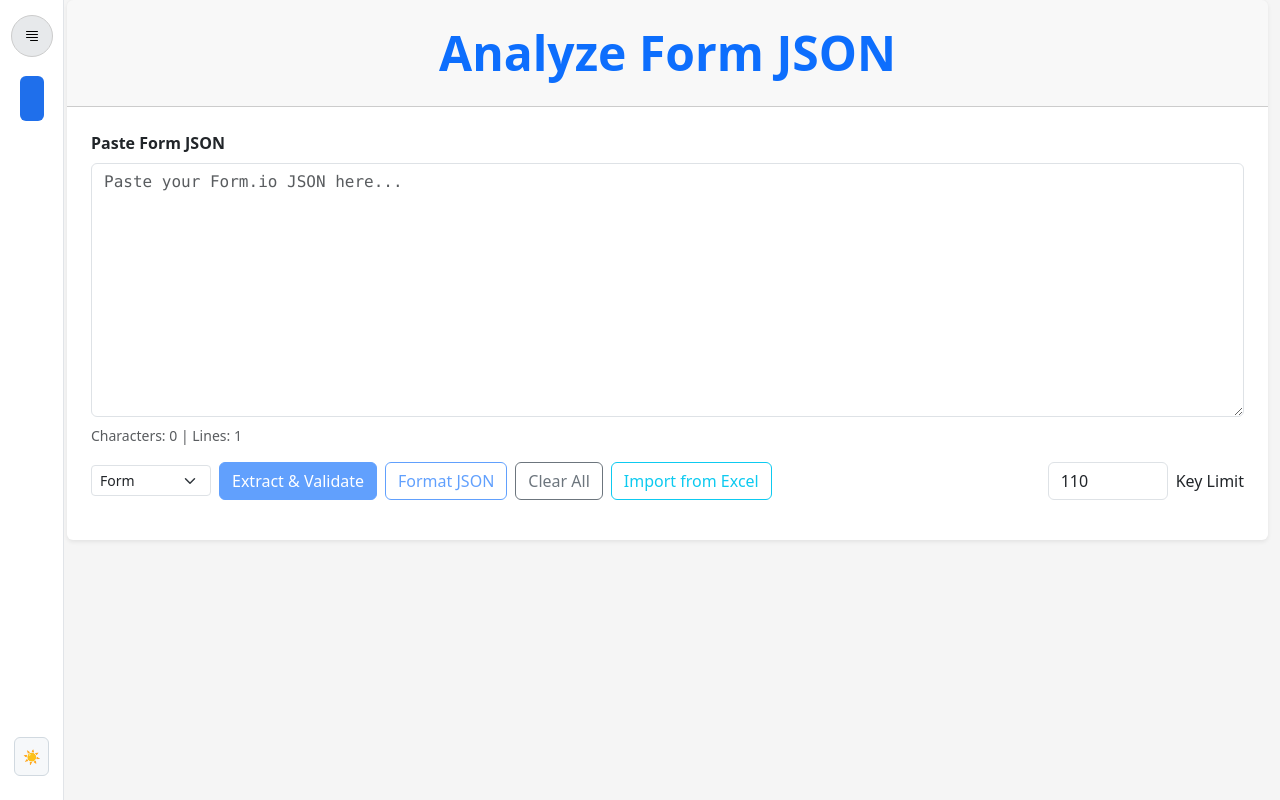
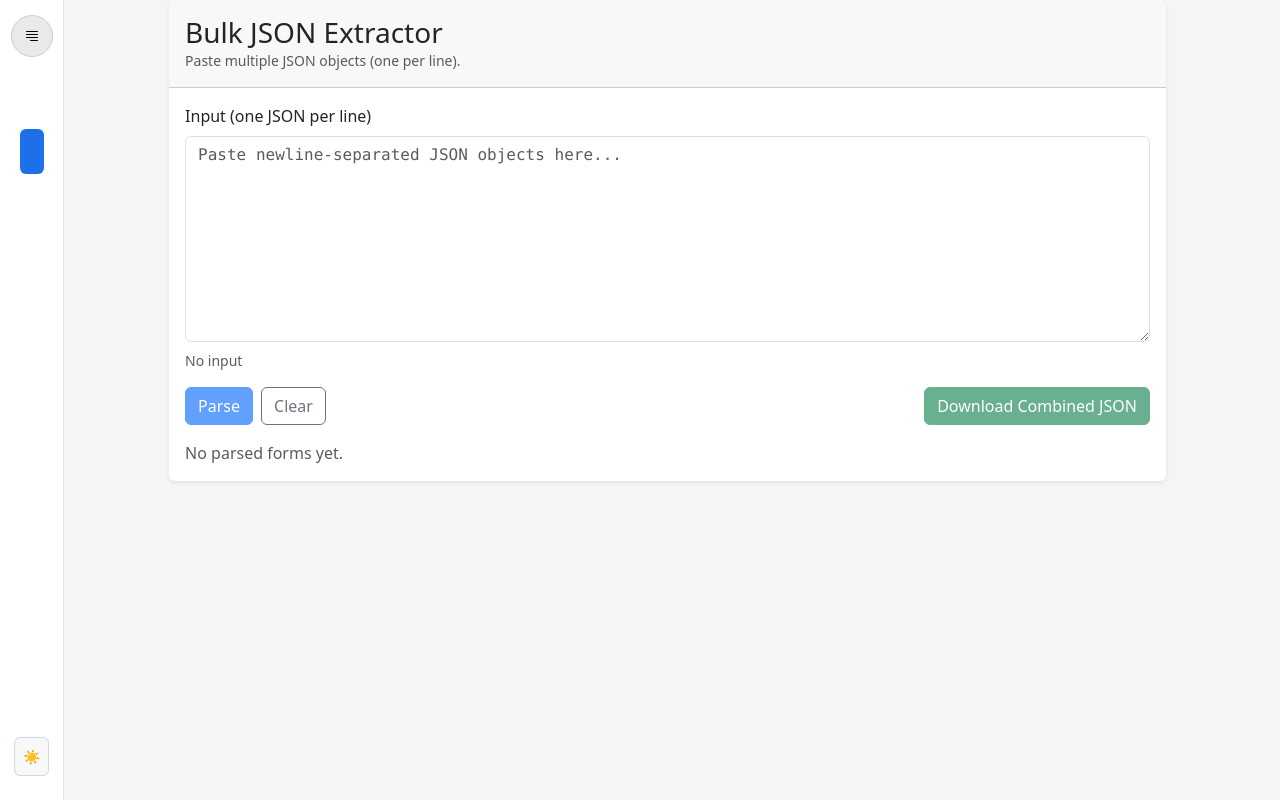
Before and after one commit to mutti-dev/PS-formsqc, a React (Create React App) app: page /BulkJSONExtractor in a window 1280 px wide. Before the commit this address led to /JsonExtractor. Built offline with nearby package versions, Linux system fonts and the light colour scheme.

Commit message:
bulk json extractor

```diff
--- a/src/App.js
+++ b/src/App.js
@@ -4,6 +4,7 @@ import { BrowserRouter as Router, Routes, Route, Navigate } from 'react-router-d
 import SideDrawer from './common/SideDrawer';
 import JSONExtractor from './screens/JSONExtractor';
 import WordConverter from './screens/WordConverter';
+import BulkJSONExtractor from './screens/BulkJSONExtractor';
 
 import TextConverter from './screens/TextConverter';
 
@@ -49,6 +50,7 @@ function App() {
           >
             <Routes>
               <Route path="/JsonExtractor" element={<JSONExtractor />} />
+              <Route path="/BulkJSONExtractor" element={<BulkJSONExtractor />} />
               <Route path="/Converter" element={<WordConverter />} />
 
               <Route path="/AdvancedJSONComparator" element={<AdvancedJSONComparator theme={theme} />} />
--- a/src/common/SideDrawer.jsx
+++ b/src/common/SideDrawer.jsx
@@ -24,6 +24,11 @@ export default function SideDrawer({
     {
       path: "/JsonExtractor",
       name: "Form Review",
+      icon: <FileEarmarkText />,
+    },
+    {
+      path: "/BulkJSONExtractor",
+      name: "Bulk JSON",
       icon: <FileEarmarkText />,
     },
     {
--- /dev/null
+++ b/src/screens/BulkJSONExtractor.jsx
@@ -0,0 +1,147 @@
+import React, { useState } from "react";
+import { Container, Card, Row, Col, Button, Form, Badge, Alert } from "react-bootstrap";
+import { deepParse, countJsonElements, extractJsonKeys } from "../utils/jsonUtils";
+import { extractLabelsFromJSON } from "../utils/utils";
+
+// Simple helper to download an object as JSON file
+const downloadJson = (obj, filename) => {
+  const blob = new Blob([JSON.stringify(obj, null, 2)], { type: "application/json" });
+  const url = URL.createObjectURL(blob);
+  const a = document.createElement("a");
+  a.href = url;
+  a.download = filename;
+  document.body.appendChild(a);
+  a.click();
+  document.body.removeChild(a);
+  URL.revokeObjectURL(url);
+};
+
+export default function BulkJSONExtractor() {
+  const [inputText, setInputText] = useState("");
+  const [results, setResults] = useState([]);
+  const [error, setError] = useState(null);
+
+  const handleParse = () => {
+    setError(null);
+    const lines = inputText.split(/\r?\n/).map((l) => l.trim()).filter(Boolean);
+    if (lines.length === 0) {
+      setError("No JSON lines found in input");
+      setResults([]);
+      return;
+    }
+
+    const parsed = lines.map((line, idx) => {
+      try {
+        const obj = deepParse(line);
+        const formName = obj?.title || obj?.name || `Form ${idx + 1}`;
+        const extracted = extractLabelsFromJSON(obj || {});
+        const jsonStats = {
+          totalElements: countJsonElements(obj),
+          uniqueKeys: extractJsonKeys(obj).length,
+          isArray: Array.isArray(obj),
+        };
+
+        return { index: idx, formName, obj, extracted, jsonStats, error: null };
+      } catch (e) {
+        return { index: idx, formName: `Line ${idx + 1}`, obj: null, extracted: [], jsonStats: null, error: e.message };
+      }
+    });
+
+    setResults(parsed);
+  };
+
+  const handleDownloadCombined = () => {
+    const report = {};
+    results.forEach((r) => {
+      report[r.formName] = {
+        error: r.error,
+        jsonStats: r.jsonStats,
+        extractedLabels: r.extracted,
+        raw: r.obj,
+      };
+    });
+
+    downloadJson(report, `bulk-json-report-${new Date().toISOString().split("T")[0]}.json`);
+  };
+
+  return (
+    <Container fluid className="min-vh-100">
+      <Row className="justify-content-center">
+        <Col xl={10} lg={11} md={12} sm={12}>
+          <Card className="shadow-sm border-0">
+            <Card.Header className="py-3">
+              <h3 className="mb-0">Bulk JSON Extractor</h3>
+              <div className="small text-muted">Paste multiple JSON objects (one per line).</div>
+            </Card.Header>
+
+            <Card.Body>
+              {error && <Alert variant="warning">{error}</Alert>}
+
+              <Form.Group className="mb-3">
+                <Form.Label>Input (one JSON per line)</Form.Label>
+                <Form.Control
+                  as="textarea"
+                  rows={8}
+                  value={inputText}
+                  onChange={(e) => setInputText(e.target.value)}
+                  placeholder={`Paste newline-separated JSON objects here...`}
+                  className="font-monospace"
+                />
+                <div className="mt-2 text-muted small">
+                  {inputText ? `${inputText.split(/\r?\n/).filter(Boolean).length} lines` : "No input"}
+                </div>
+              </Form.Group>
+
+              <div className="d-flex gap-2 mb-3">
+                <Button variant="primary" onClick={handleParse} disabled={!inputText.trim()}>
+                  Parse
+                </Button>
+                <Button
+                  variant="outline-secondary"
+                  onClick={() => { setInputText(""); setResults([]); setError(null); }}
+                >
+                  Clear
+                </Button>
+                <div className="ms-auto">
+                  <Button variant="success" onClick={handleDownloadCombined} disabled={results.length === 0}>
+                    Download Combined JSON
+                  </Button>
+                </div>
+              </div>
+
+              {/* Results */}
+              <div>
+                {results.length === 0 && (
+                  <div className="text-muted">No parsed forms yet.</div>
+                )}
+
+                {results.map((r) => (
+                  <Card key={r.index} className="mb-2">
+                    <Card.Body>
+                      <div className="d-flex justify-content-between align-items-start">
+                        <div>
+                          <h6 className="mb-1">{r.formName}</h6>
+                          {r.error ? (
+                            <div className="small text-danger">Error: {r.error}</div>
+                          ) : (
+                            <div className="small text-muted">
+                              Extracted labels: <Badge bg="info">{(r.extracted || []).length}</Badge>
+                              <span className="ms-3">Elements: <Badge bg="secondary">{r.jsonStats?.totalElements ?? 0}</Badge></span>
+                            </div>
+                          )}
+                        </div>
+                        <div className="text-end small text-muted">
+                          <div>Line {r.index + 1}</div>
+                        </div>
+                      </div>
+                    </Card.Body>
+                  </Card>
+                ))}
+              </div>
+            </Card.Body>
+          </Card>
+        </Col>
+      </Row>
+    </Container>
+  );
+}
```
Also changed, not shown: src/utils/bulkJsonUtils.js (added, +18 -0 lines), test.js (added, +12 -0 lines), 1 other file (tests, documents, lock files or other folders).
